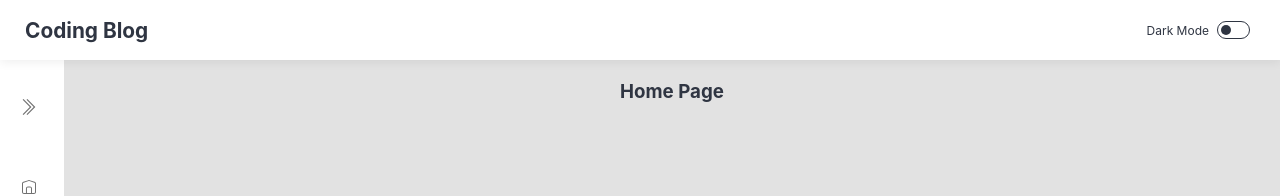
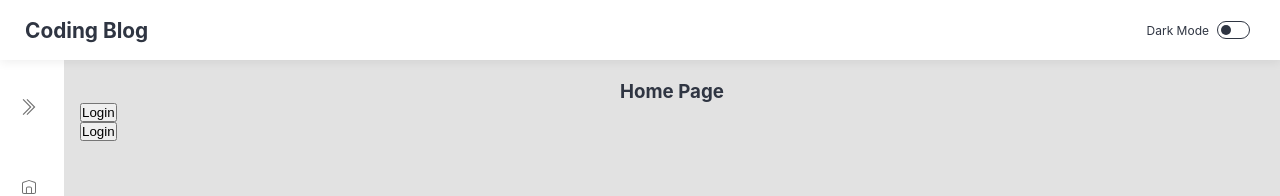
Before and after one commit to quochungtran2000/blog, a React (Create React App) app: page / in a window 1280 px wide. Shown: the top 196 px of the page. Built offline with nearby package versions, Linux system fonts and the light colour scheme; no server answers.

Commit message:
set up auth api and location api

```diff
--- /dev/null
+++ b/src/api/authApi.ts
@@ -0,0 +1,16 @@
+import { API_BASE_URL } from "../application.constant";
+import { ILogin, IUser } from "../utils/interface";
+import axiosClient from "./axiosClient";
+
+const authApi = {
+  me: (): Promise<IUser> => {
+    const url = `${API_BASE_URL}/auth/me`;
+    return axiosClient.get(url);
+  },
+  login: (data: ILogin): Promise<{ token: string }> => {
+    const url = `${API_BASE_URL}/auth/login`;
+    return axiosClient.post(url, data);
+  },
+};
+
+export default authApi;
--- a/src/api/axiosClient.ts
+++ b/src/api/axiosClient.ts
@@ -16,10 +16,14 @@ axiosClient.interceptors.request.use((config) => {
   const token = localStorage.getItem("token");
 
   if (token) {
-    (config as any).headers.Authorization = `Bearer ${token}`;
+    (config as any).headers.Authorization = token;
   }
 
   return config;
 });
 
+axiosClient.interceptors.response.use((res) => {
+  return res.data;
+});
+
 export default axiosClient;
--- a/src/api/locationApi.ts
+++ b/src/api/locationApi.ts
@@ -1,3 +1,22 @@
-const locationApi = {};
+import { axiosClient } from ".";
+import { ICity, IDistrict, IPagingResponse, IWard } from "../utils/interface";
+
+const locationApi = {
+  city: (): Promise<IPagingResponse<ICity>> => {
+    const url = "/location/city";
+    return axiosClient.get(url);
+  },
+  district: (cityId: number): Promise<IPagingResponse<IDistrict>> => {
+    const url = `/location/${cityId}/district`;
+    return axiosClient.get(url);
+  },
+  ward: (
+    cityId: number,
+    districtId: number
+  ): Promise<IPagingResponse<IWard>> => {
+    const url = `/location/${cityId}/${districtId}/ward`;
+    return axiosClient.get(url);
+  },
+};
 
 export default locationApi;
--- a/src/components/pages/public/Home.tsx
+++ b/src/components/pages/public/Home.tsx
@@ -1,9 +1,55 @@
+import { locationApi } from "../../../api";
+import authApi from "../../../api/authApi";
+import { useUser } from "../../../context/User";
 import { Layout } from "../../layout";
 
 export default function Home() {
+  const { setToken, user } = useUser();
   return (
     <Layout>
       <h3 style={{ textAlign: "center" }}>Home Page</h3>
+
+      <button
+        onClick={async () => {
+          const data = await authApi.login({
+            username: "user",
+            password: "user",
+          });
+          localStorage.setItem("token", data.token);
+          setToken(data.token);
+
+          console.log(data);
+        }}
+      >
+        Login
+      </button>
+
+      {user && (
+        <div>
+          <div>{user.id}</div>
+          <div>{user.email}</div>
+          <div>{user.fullname}</div>
+          <div>{user.phone}</div>
+          <div>{user.email}</div>
+          <div>{user.create_date}</div>
+          <div>{user.update_date}</div>
+        </div>
+      )}
+
+      <button
+        onClick={async () => {
+          const city = await locationApi.city()
+          const district = await locationApi.district(1060)
+          const ward = await locationApi.ward(1060, 384)
+
+
+          console.log(city);
+          console.log(district);
+          console.log(ward);
+        }}
+      >
+        Login
+      </button>
     </Layout>
   );
 }
--- a/src/context/User.tsx
+++ b/src/context/User.tsx
@@ -1,18 +1,13 @@
-import React, { useContext, useState } from "react";
+import React, { useContext, useEffect, useState } from "react";
 import { useHistory } from "react-router-dom";
-import { userApi } from "../api";
 import { toast } from "react-toastify";
-import { Roles } from "../application.constant";
+import authApi from "../api/authApi";
+import { IUser } from "../utils/interface";
 
 type ContextValue = {
-  user?: any;
-  setUser: React.Dispatch<React.SetStateAction<any | undefined>>;
-  getUser: () => Promise<any | undefined>;
+  user?: IUser;
+  setToken: (data: string) => void;
   logout: () => void;
-};
-type User = {
-  id: number;
-  role: Roles;
 };
 
 export const UserContext = React.createContext<ContextValue>(null as any);
@@ -24,50 +19,63 @@ type Props = {
 };
 
 export function UserProvider(props: Props) {
-  const [user, setUser] = useState<any | undefined>(() => {
-    // Get token from localStorage
-    const token = localStorage.getItem("token");
+  const [user, setUser] = useState<any | undefined>(undefined);
 
-    // User is undefined if there's no token
-    if (!token) return undefined;
-
-    // Decode if there's token
-    // const decoded: User = jwtDecode(token);
-
-    // Set id and role as user data
-    // => Will re-render routes and push to / (user role's homepage)
-    return {
-      id: 1,
-      role: "user",
-    } as User;
-  });
+  const [token, setToken] = useState<string | null>(
+    localStorage.getItem("token")
+  );
 
   const history = useHistory();
 
-  const getUser = async () => {
-    try {
-      const userData = await userApi.me();
-      setUser(userData.data);
-      return userData;
-    } catch (error: any) {
-      // Log error
-      console.log("Get user error:", { error });
-
-      // Toast error message
-      toast.error(error.message);
-
-      if (error?.response?.data?.statusCode === 401) {
-        // Set user data to undefined
-        // => Will auto re-render routes and push to / (login page)
+  useEffect(() => {
+    if (!token) {
+      return setUser(null);
+    }
+    const fetchUser = async () => {
+      const data = await authApi.me().catch(err => {
+        console.log(err);
         setUser(undefined);
 
-        // Remove token from localStorage
+  //       // Remove token from localStorage
         localStorage.removeItem("token");
 
-        // Go back to / (login page)
+  //       // Go back to / (login page)
         history.replace("/");
-      }
-    }
+      }) ;
+      setUser(data);
+    };
+    fetchUser();
+  }, [token]);
+
+
+  // const getUser = async () => {
+  //   try {
+  //     const userData = await userApi.me();
+  //     setUser(userData.data);
+  //     return userData;
+  //   } catch (error: any) {
+  //     // Log error
+  //     console.log("Get user error:", { error });
+
+  //     // Toast error message
+  //     toast.error(error.message);
+
+  //     if (error?.response?.data?.statusCode === 401) {
+  //       // Set user data to undefined
+  //       // => Will auto re-render routes and push to / (login page)
+  //       setUser(undefined);
+
+  //       // Remove token from localStorage
+  //       localStorage.removeItem("token");
+
+  //       // Go back to / (login page)
+  //       history.replace("/");
+  //     }
+  //   }
+  // };
+
+  const handleSetToken = (data: string) => {
+    setToken(data);
   };
 
   const logout = () => {
@@ -86,9 +94,8 @@ export function UserProvider(props: Props) {
     <UserContext.Provider
       value={{
         user,
-        getUser,
-        setUser,
         logout,
+        setToken: handleSetToken,
       }}
     >
       {props.children}
```
Also changed, not shown: src/utils/interface.ts (+34 -1 lines).
